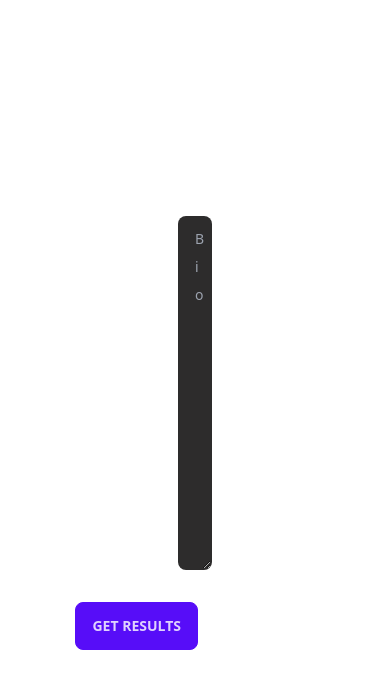
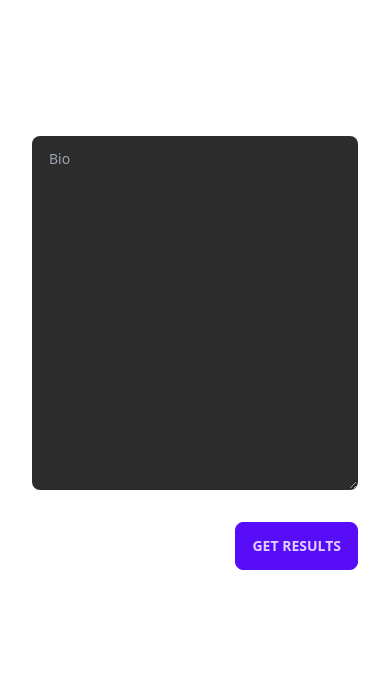
Before and after one commit to RobinPH/old-behind-the-words-web, a React (Vite) app: page / in a window 390 px wide. Shown: the top 688 px of the page. Built offline with nearby package versions, Linux system fonts and the light colour scheme.

Commit message:
Made padding-x responsive

```diff
--- a/src/App.tsx
+++ b/src/App.tsx
@@ -63,7 +63,7 @@ function App() {
   return (
     <div
       data-theme="night"
-      className="px-48 py-8 flex flex-col items-center gap-8"
+      className="px-8 sm:px-16 md:px-32 lg:px-48 py-8 flex flex-col items-center gap-8"
     >
       <div className="w-full flex flex-col items-center">
         <h1 className="text-4xl font-bold text-white py-8">Behind the Words</h1>
```
